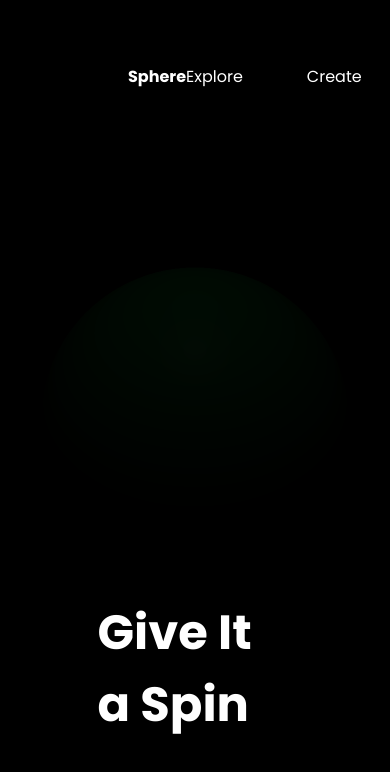
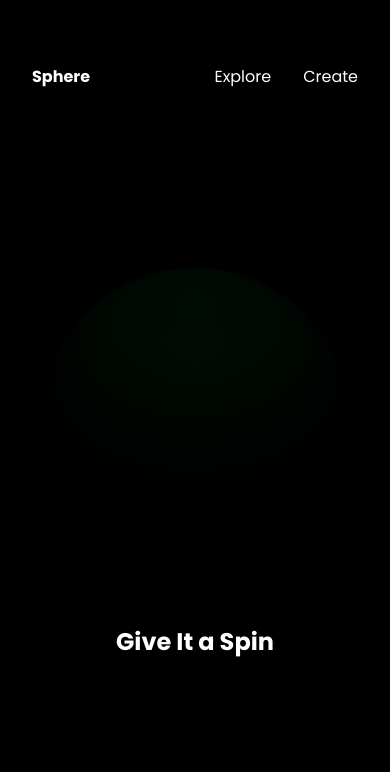
Before and after one commit to kunal-arya/three-js-project, a website built with Vite: page index.html in a window 390 px wide. Built offline with nearby package versions, Linux system fonts and the light colour scheme; animation ran at ten frames a second.

Commit message:
style: mobile responsive

```diff
--- a/style.css
+++ b/style.css
@@ -48,3 +48,27 @@ nav ul {
   top: 75%;
   transform: translate(-50%,-25%);
 }
+
+@media (max-width: 650px) {
+  .title {
+    font-size: 1.5rem;
+  }
+
+  nav {
+    padding: 4rem 2rem;
+  }
+
+  nav ul {
+    gap: 2rem;
+  }
+}
+
+@media (max-width:350px) {
+  .title {
+    font-size: 1rem;
+  }
+
+  nav {
+    padding: 4rem 1rem;
+  }
+}
```
